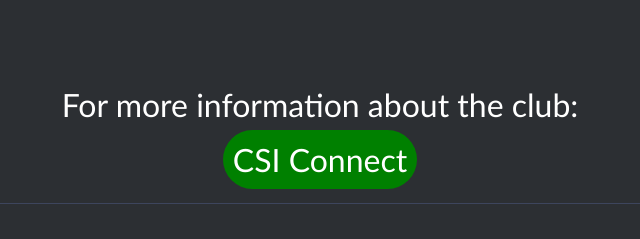
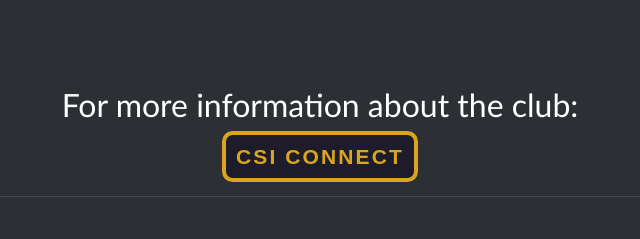
Before and after one commit to AndreaHabib/club_hackathon, a React (Create React App) app: page / in a window 1280 px wide. Shown: the part 3300-3539 px from the top of the page, without its empty margins (320-960 px from the left). Built offline with nearby package versions, Linux system fonts and the light colour scheme.

Commit message:
Updated LandingPage.css and Membership.css

```diff
--- a/src/components/styles/LandingPage.css
+++ b/src/components/styles/LandingPage.css
@@ -16,6 +16,10 @@
   bottom: 0;
   margin-bottom: 1rem;
   position: absolute;
+}
+
+.landing_page {
+  background-image: url("../assets/CSI_CLUB.svg") !important;
 }
 
 .bounce {
--- a/src/components/styles/Membership.css
+++ b/src/components/styles/Membership.css
@@ -9,18 +9,32 @@
 }
 
 h1.info a.ref {
-  text-decoration: none;
-  color: white;
-  padding: 10px;
-  line-height: 70px;
-  background-color: green;
-  border-radius: 100px;
-  font-size: xx-large;
+  --c: goldenrod;
+  color: var(--c);
+  font-size: 21px;
+  border: 0.2em solid var(--c);
+  border-radius: 0.5em;
+  width: 12em;
+  height: 3em;
+  text-transform: uppercase;
+  font-weight: bold;
+  font-family: sans-serif;
+  letter-spacing: 0.1em;
+  text-align: center;
+  line-height: 3em;
+  position: relative;
+  overflow: hidden;
+  z-index: 1;
+  transition: 0.5s;
+  margin: 1em;
 }
 
 h1.info a.ref:hover {
-  background: #282c34;
-  border: 5px solid green;
+  color: white;
+}
+
+h1.info a.ref:hover {
+  transform: translateY(0) scale(2);
 }
 
 h1.info {
```
